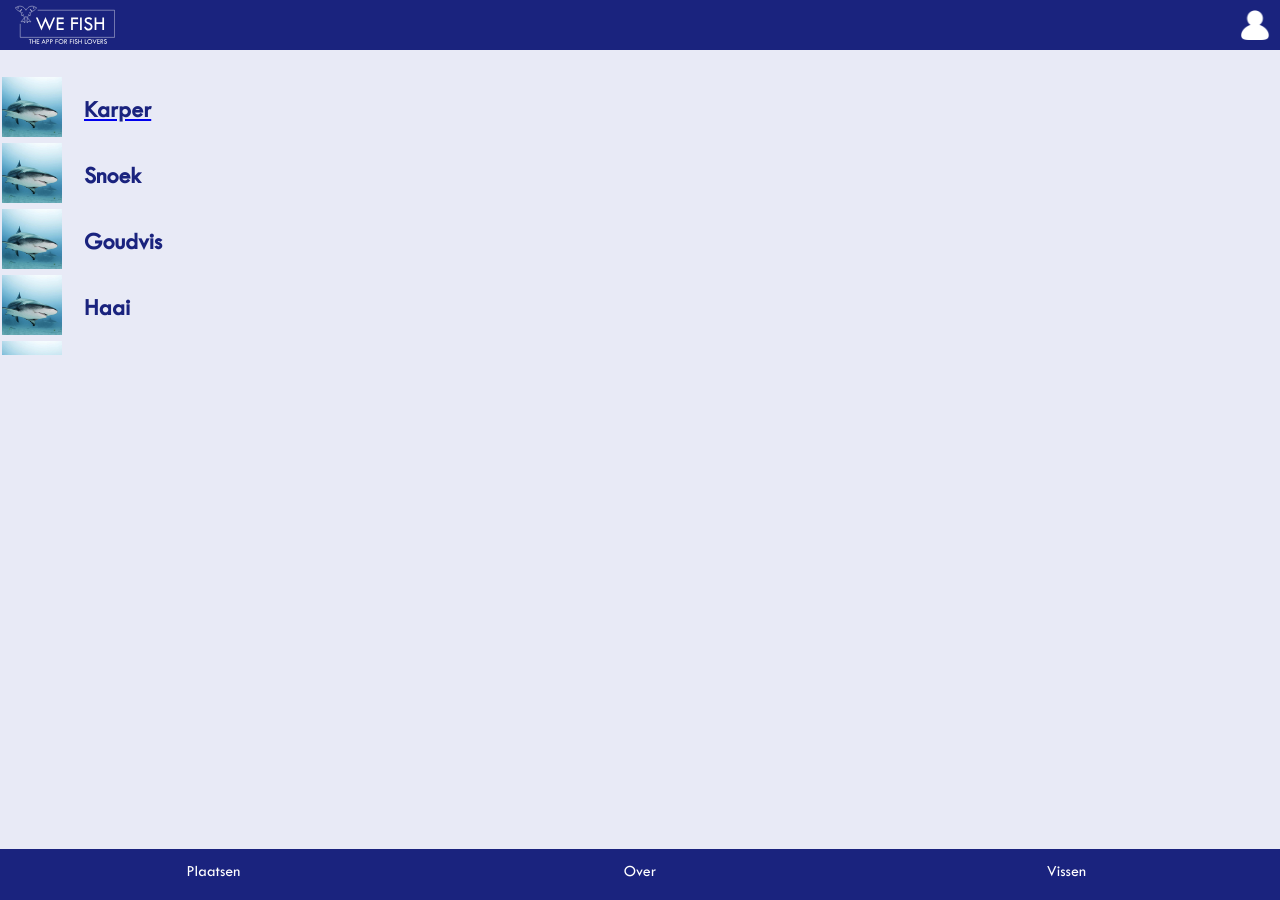
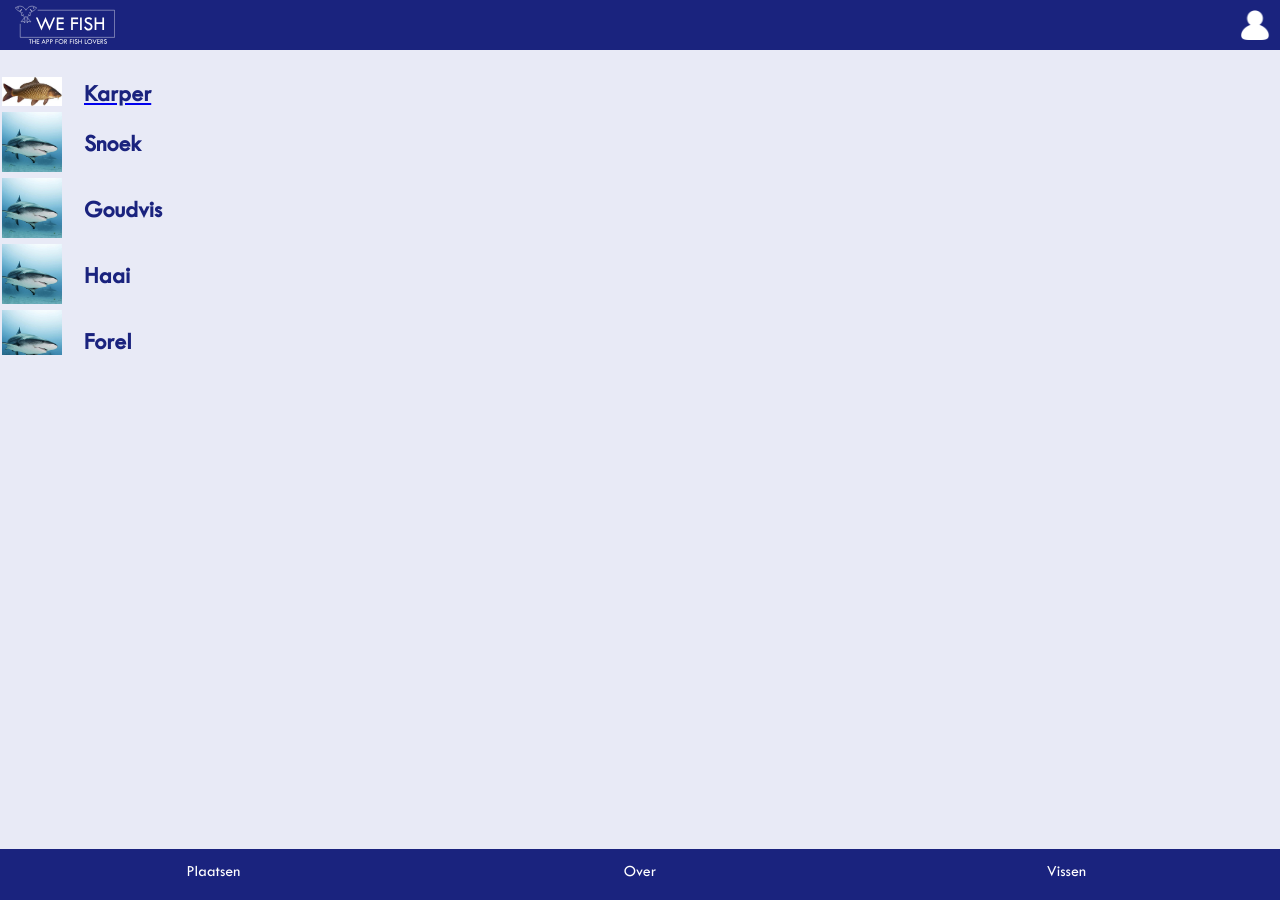
Before and after one commit to svennote/WeFish.github.io, a Jekyll site: the page built from vissen.html, in a window 1280 px wide. Built offline with Jekyll 4.4.1, drawn with Linux system fonts in a browser that asks for light colours.

Commit message:
aangepast

```diff
--- a/vissen.html
+++ b/vissen.html
@@ -5,7 +5,7 @@ title   : "We Fish"
 
 <div class="visWrapper">
 	<table>
-		<tr><td><img class="visIcoon" src="images/fish.jpg"></td><td><a href="#"><h2>Karper</h2></a></td></tr>
+		<tr><td><img class="visIcoon" src="images/carp.jpg"></td><td><a href="#"><h2>Karper</h2></a></td></tr>
 		<tr><td><img class="visIcoon" src="images/fish.jpg"></td><td><h2>Snoek</h2></td></tr>
 		<tr><td><img class="visIcoon" src="images/fish.jpg"></td><td><h2>Goudvis</h2></td></tr>
 		<tr><td><img class="visIcoon" src="images/fish.jpg"></td><td><h2>Haai</h2></td></tr>
```
Also changed, not shown: images/Baars.JPG (added), images/blankvoorn.jpg (added), images/brasem.jpg (added), images/carp.jpg (added), images/paling.jpg (added), images/snoek.jpg (added).
